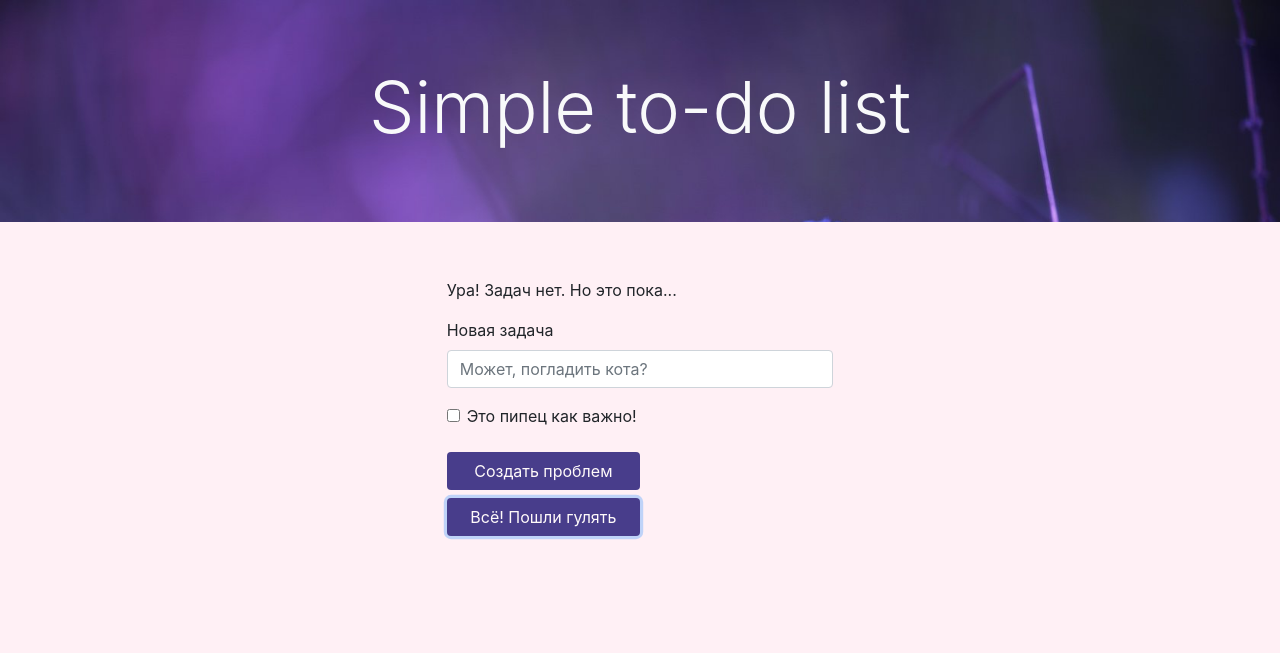
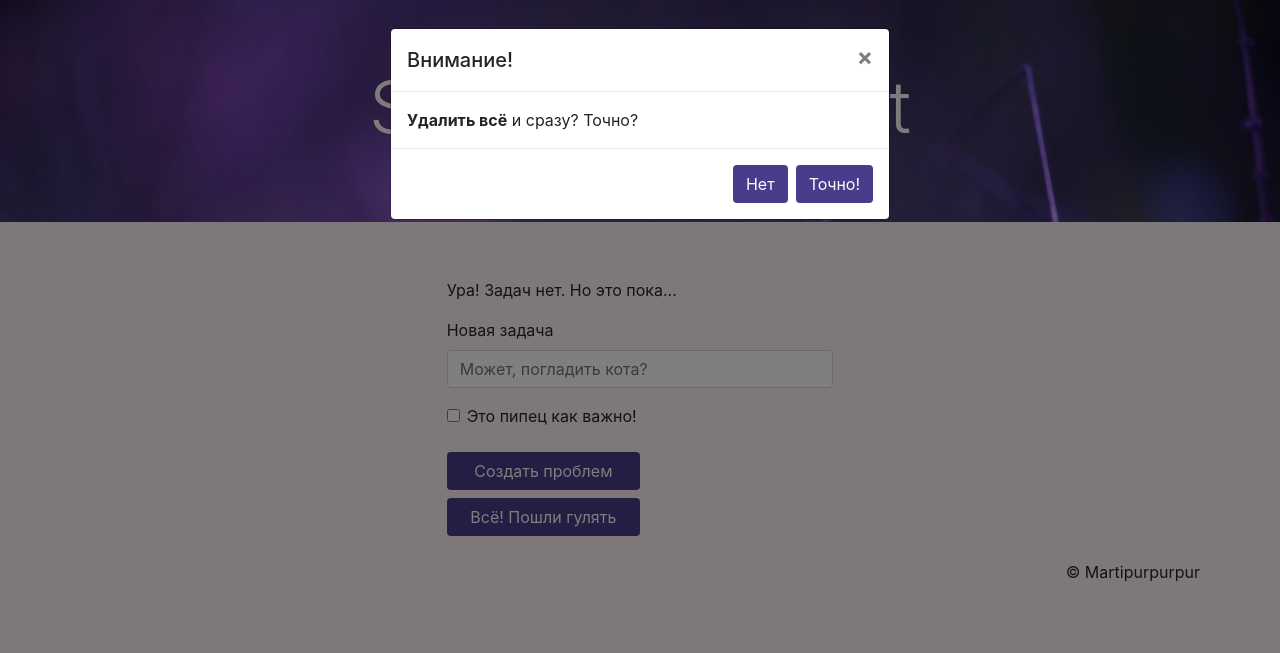
Before and after one commit to martipurpurpur/todo, a plain HTML site: page index.html in a window 1280 px wide. Both pictures are taken after a click on the button "Всё! Пошли гулять". Shown: the top 653 px of the page. Drawn offline with nearby package versions, Linux system fonts and the light colour scheme.

Commit message:
added bootstraps modal

```diff
--- a/index.html
+++ b/index.html
@@ -41,21 +41,45 @@
             <label class="form-check-label" for="check-important">Это пипец как важно!</label>
           </div>
           <button type="submit" class="btn create col-lg-6 col-md-6 col-sm-8 mt-2">Создать проблем</button>
-          <button type="button" class="btn clear col-lg-6 col-md-6 col-sm-8 mt-2">Всё! Пошли гулять</button>
+          <!-- Button trigger modal -->
+          <button type="button" class="btn col-lg-6 col-md-6 col-sm-8 mt-2" data-toggle="modal" data-target="#clear-modal">Всё! Пошли гулять</button>
         </form>
 
       </section>
     </div>
 
+  <footer class="col text-right mt-2">
+  	<span>&copy; Martipurpurpur</span>
+  </footer>
+
+    <!-- Up button -->
     <button class="up-button" type="button">
       &#160;
     </button>
   </main>
 
-  <footer class="col text-right mt-2">
-  	<span>&copy; Martipurpurpur</span>
-  </footer>
+  <!-- Modal -->
+  <div class="modal fade" id="clear-modal" tabindex="-1" aria-labelledby="modal" aria-hidden="true">
+    <div class="modal-dialog">
+      <div class="modal-content">
+        <div class="modal-header">
+          <h5 class="modal-title" id="exampleModalLabel">Внимание!</h5>
+          <button type="button" class="close" data-dismiss="modal" aria-label="Close">
+            <span aria-hidden="true">&times;</span>
+          </button>
+        </div>
+        <div class="modal-body">
+          <b>Удалить всё</b> и сразу? Точно?
+        </div>
+        <div class="modal-footer">
+          <button type="button" class="btn" data-dismiss="modal">Нет</button>
+          <button type="button" class="btn clear">Точно!</button>
+        </div>
+      </div>
+    </div>
+  </div>
 
+  <!-- Task template -->
   <template id="task-template">
     <ul class="list-group mb-4">
       <li class="list-group-item">
@@ -66,7 +90,9 @@
   </template>
 
   <script src="script.js"></script>
-
+  <script src="https://code.jquery.com/jquery-3.5.1.slim.min.js" integrity="sha384-DfXdz2htPH0lsSSs5nCTpuj/zy4C+OGpamoFVy38MVBnE+IbbVYUew+OrCXaRkfj" crossorigin="anonymous"></script>
+  <script src="https://cdn.jsdelivr.net/npm/popper.js@1.16.1/dist/umd/popper.min.js" integrity="sha384-9/reFTGAW83EW2RDu2S0VKaIzap3H66lZH81PoYlFhbGU+6BZp6G7niu735Sk7lN" crossorigin="anonymous"></script>
+  <script src="https://stackpath.bootstrapcdn.com/bootstrap/4.5.2/js/bootstrap.min.js" integrity="sha384-B4gt1jrGC7Jh4AgTPSdUtOBvfO8shuf57BaghqFfPlYxofvL8/KUEfYiJOMMV+rV" crossorigin="anonymous"></script>
 </body>
 
 </html>
--- a/script.js
+++ b/script.js
@@ -82,6 +82,7 @@ clearButton.addEventListener('click', function() {
     while (list.firstChild) {
         list.removeChild(list.firstChild);
     }
+    $('#clear-modal').modal('hide') // bootstrap jQuery function modal
     toggleEmptyListMessage(tempTaskArray);
 });
 
```
